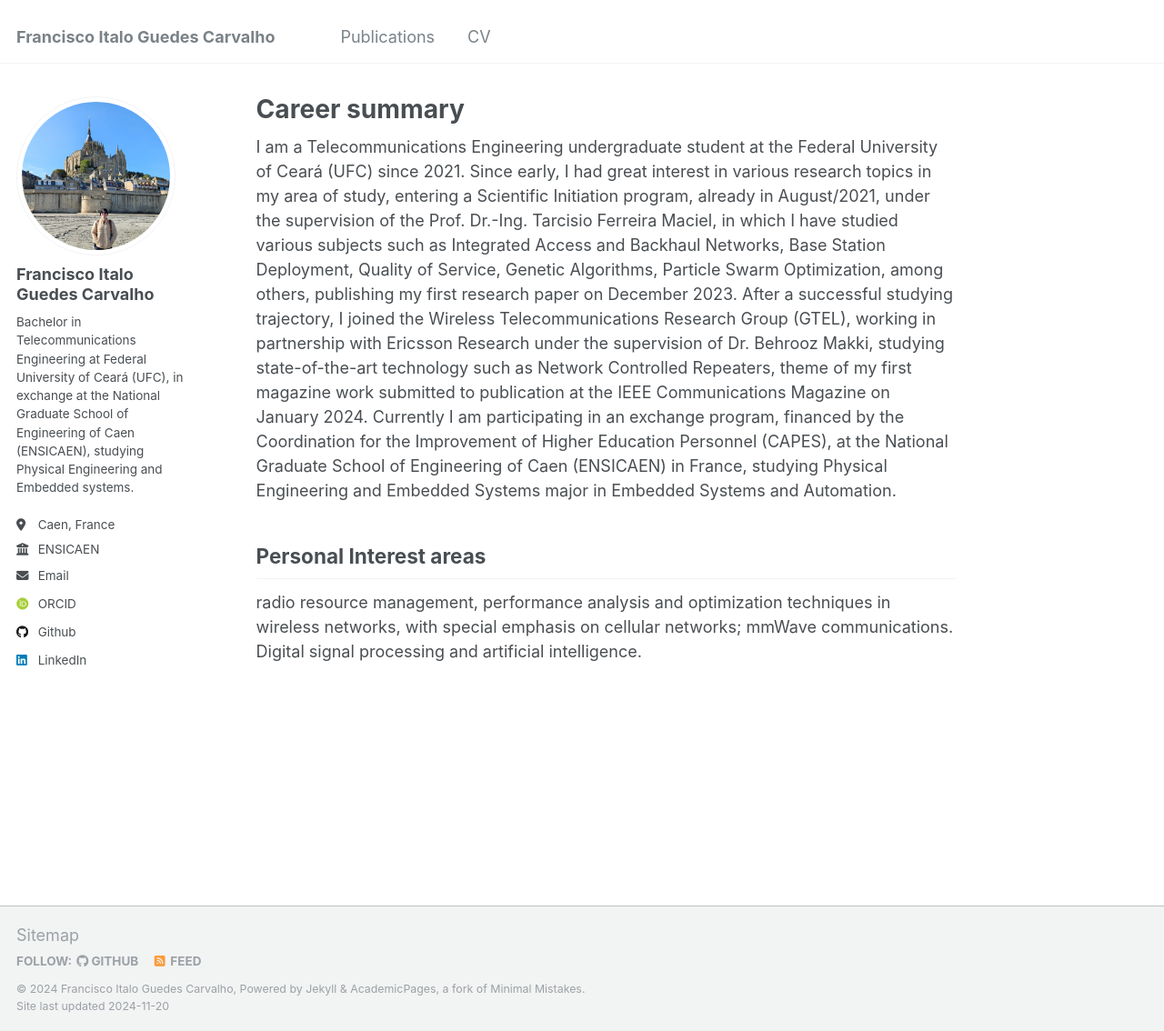
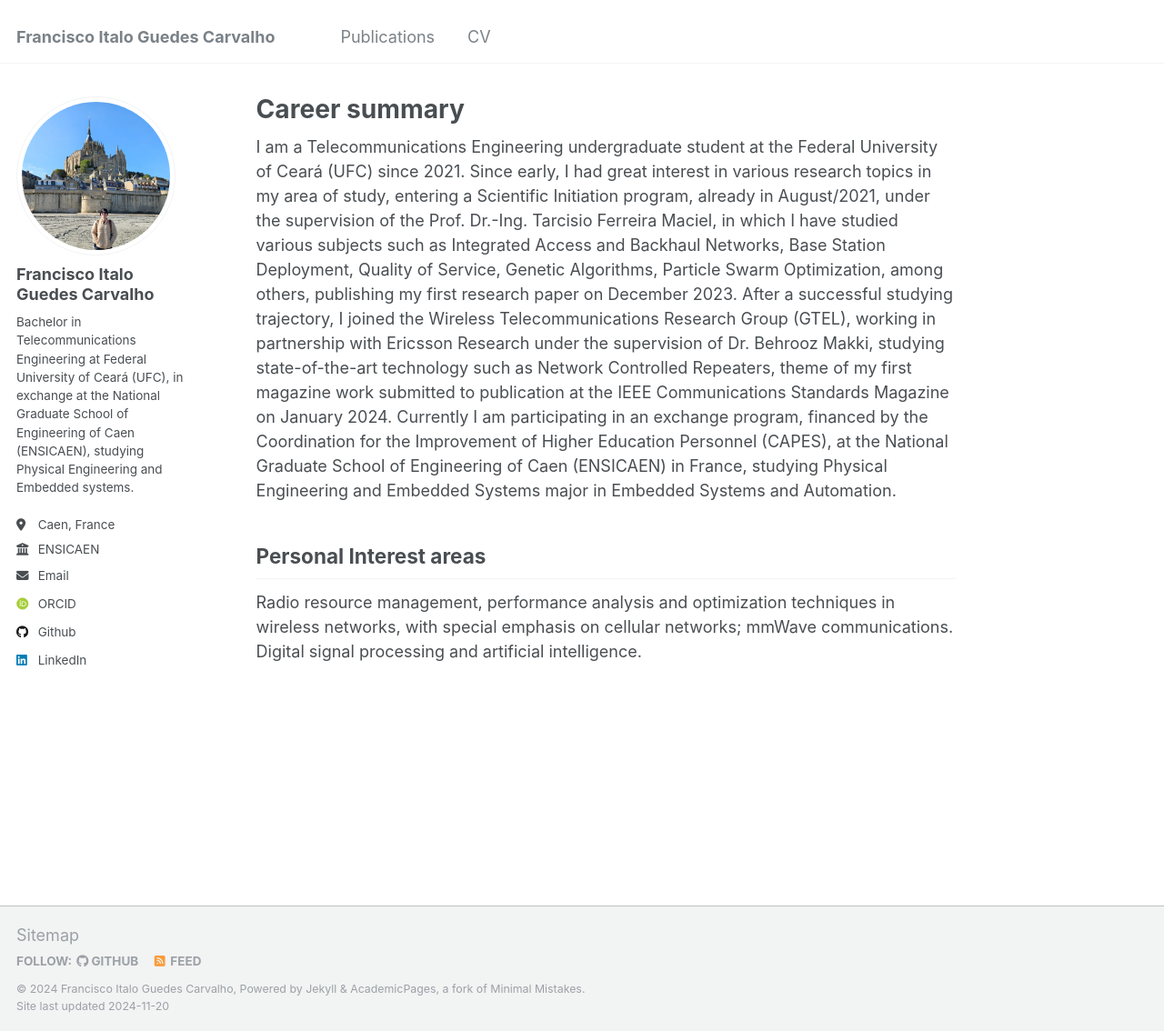
Before and after one commit to italoguedess/italoguedess.github.io, a Jekyll site: the page built from _pages/about.md, in a window 1280 px wide and 1134 px high. Shown: the whole window at 91% size. Built offline with Jekyll 4.4.1, drawn with Linux system fonts in a browser that asks for light colours; some web fonts are replaced.

Commit message:
Small fixes

```diff
--- a/_config.yml
+++ b/_config.yml
@@ -78,9 +78,9 @@ publication_category:
   books:
     title: 'Books'
   manuscripts:
-    title: 'Journal Articles'
+    title: 'Magazine Articles'
   conferences:
-    title: 'Research Works'
+    title: 'Conference Works'
 
 # Site Settings
 teaser                   :  # filename of teaser fallback teaser image placed in /images/, .e.g. "500x300.png"
--- a/_pages/about.md
+++ b/_pages/about.md
@@ -9,10 +9,10 @@ redirect_from:
 
 I am a Telecommunications Engineering undergraduate student at the Federal University of Ceará (UFC) since 2021.
 Since early, I had great interest in various research topics in my area of study, entering a Scientific Initiation program, already in August/2021, under the supervision of the Prof. Dr.-Ing. Tarcisio Ferreira Maciel, in which I have studied various subjects such as Integrated Access and Backhaul Networks, Base Station Deployment, Quality of Service, Genetic Algorithms, Particle Swarm Optimization, among others, publishing my first research paper on December 2023.
-After a successful studying trajectory, I joined the Wireless Telecommunications Research Group (GTEL), working in partnership with Ericsson Research under the supervision of Dr. Behrooz Makki, studying state-of-the-art technology such as Network Controlled Repeaters, theme of my first magazine work submitted to publication at the IEEE Communications Magazine on January 2024.
+After a successful studying trajectory, I joined the Wireless Telecommunications Research Group (GTEL), working in partnership with Ericsson Research under the supervision of Dr. Behrooz Makki, studying state-of-the-art technology such as Network Controlled Repeaters, theme of my first magazine work submitted to publication at the IEEE Communications Standards Magazine on January 2024.
 Currently I am participating in an exchange program, financed by the Coordination for the Improvement of Higher Education Personnel (CAPES), at the National Graduate School of Engineering of Caen (ENSICAEN) in France, studying Physical Engineering and Embedded Systems major in Embedded Systems and Automation.
 
 Personal Interest areas
 ------
 
-radio resource management, performance analysis and optimization techniques in wireless networks, with special emphasis on cellular networks; mmWave communications. Digital signal processing and artificial intelligence.
+Radio resource management, performance analysis and optimization techniques in wireless networks, with special emphasis on cellular networks; mmWave communications. Digital signal processing and artificial intelligence.
```
Also changed, not shown: _publications/2024-03-14-ieee.md (+1 -1 lines).
